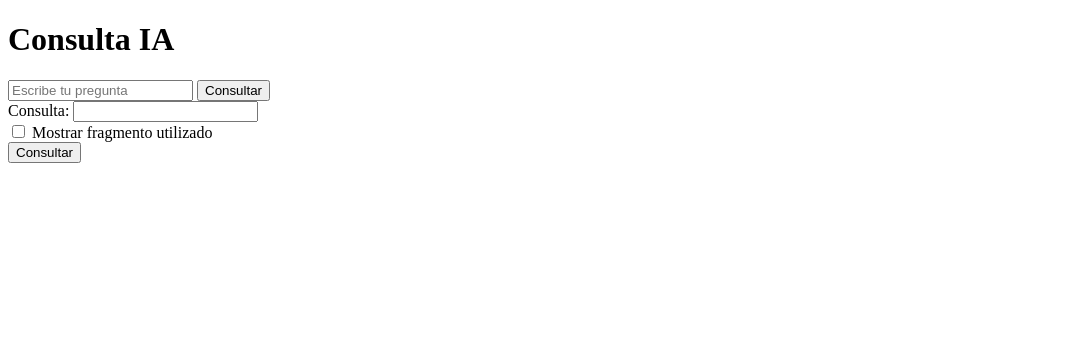
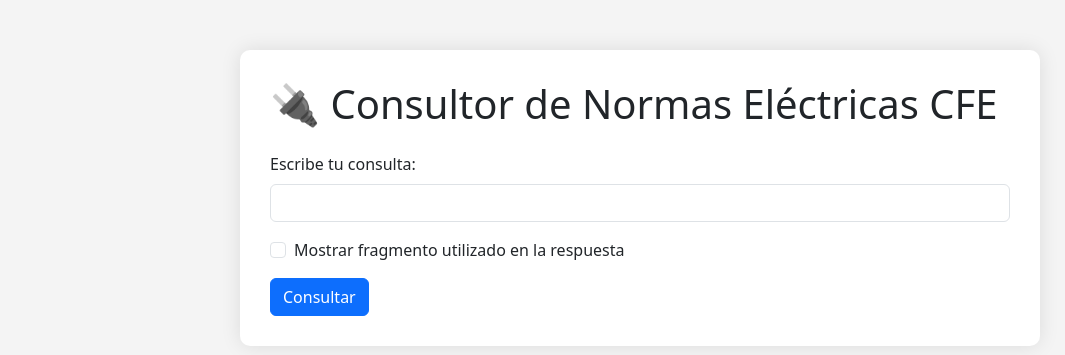
Before and after one commit to JennLog/Copiacfe, a Flask app: page / in a window 1280 px wide. Shown: the top 355 px of the page, without its empty margins (0-1065 px from the left). Run offline with Flask 3, Linux system fonts and the light colour scheme; parts of the project's set-up code (start-up, migrations or seed data) failed here and were passed over.

Commit message:
Update index.html

```diff
--- a/templates/index.html
+++ b/templates/index.html
@@ -1,32 +1,64 @@
-<!doctype html>
+<!DOCTYPE html>
 <html lang="es">
 <head>
-    <meta charset="utf-8">
-    <title>Consulta IA</title>
+  <meta charset="UTF-8">
+  <title>Consultor de Normas CFE</title>
+  <link href="https://cdn.jsdelivr.net/npm/bootstrap@5.3.3/dist/css/bootstrap.min.css" rel="stylesheet">
+  <style>
+    body {
+      background-color: #f4f4f4;
+      padding-top: 50px;
+    }
+    .container {
+      max-width: 800px;
+      background: #fff;
+      padding: 30px;
+      border-radius: 10px;
+      box-shadow: 0 0 20px rgba(0,0,0,0.1);
+    }
+    pre {
+      background-color: #f9f9f9;
+      padding: 15px;
+      border-left: 5px solid #007bff;
+      white-space: pre-wrap;
+      word-wrap: break-word;
+    }
+  </style>
 </head>
 <body>
-    <h1>Consulta IA</h1>
-    <form method="post">
-        <input type="text" name="consulta" placeholder="Escribe tu pregunta" required>
-        <button type="submit">Consultar</button>
+  <div class="container">
+    <h1 class="mb-4">🔌 Consultor de Normas Eléctricas CFE</h1>
+
+    <form method="POST">
+      <div class="mb-3">
+        <label for="consulta" class="form-label">Escribe tu consulta:</label>
+        <input type="text" class="form-control" id="consulta" name="consulta" value="{{ pregunta }}" required>
+      </div>
+
+      <div class="form-check mb-3">
+        <input class="form-check-input" type="checkbox" name="ver_fragmento" id="ver_fragmento" {% if mostrar_fragmentos %}checked{% endif %}>
+        <label class="form-check-label" for="ver_fragmento">
+          Mostrar fragmento utilizado en la respuesta
+        </label>
+      </div>
+
+      <button type="submit" class="btn btn-primary">Consultar</button>
     </form>
-    {% if pregunta %}
-        <h2>Pregunta: {{ pregunta }}</h2>
-        <p><strong>Respuesta:</strong> {{ respuesta }}</p>
+
+    {% if respuesta %}
+      <hr>
+      <h4>Respuesta generada:</h4>
+      <p>{{ respuesta }}</p>
+      <p><strong>Modelo usado:</strong> {{ modelo }}</p>
     {% endif %}
-    {% if mostrar_fragmentos %}
-  <h3>Fragmento utilizado:</h3>
-  <pre>{{ fragmentos[0] }}</pre>
-{% endif %}
-<form method="POST">
-  <label for="consulta">Consulta:</label>
-  <input type="text" name="consulta" id="consulta" value="{{ pregunta }}" required>
-  <br>
-  <label><input type="checkbox" name="ver_fragmento"> Mostrar fragmento utilizado</label>
-  <br>
-  <button type="submit">Consultar</button>
-</form>
 
+    {% if mostrar_fragmentos and fragmentos %}
+      <hr>
+      <h5>Fragmento utilizado:</h5>
+      <pre>{{ fragmentos[0] }}</pre>
+    {% endif %}
+  </div>
 
+  <script src="https://cdn.jsdelivr.net/npm/bootstrap@5.3.3/dist/js/bootstrap.bundle.min.js"></script>
 </body>
 </html>
```
